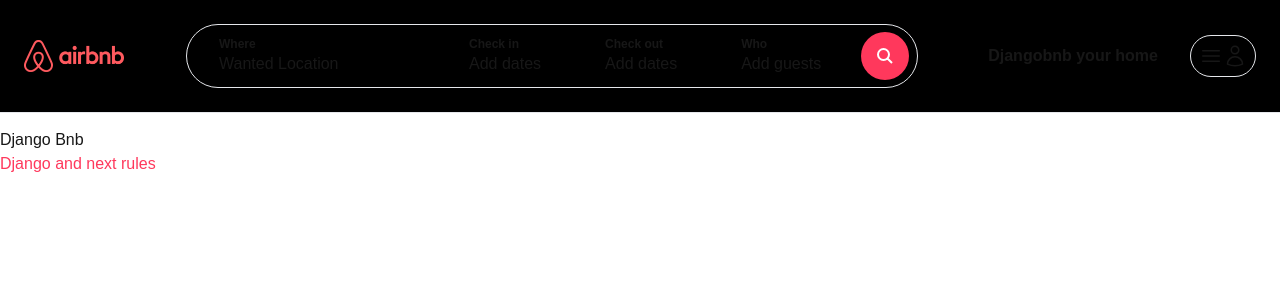
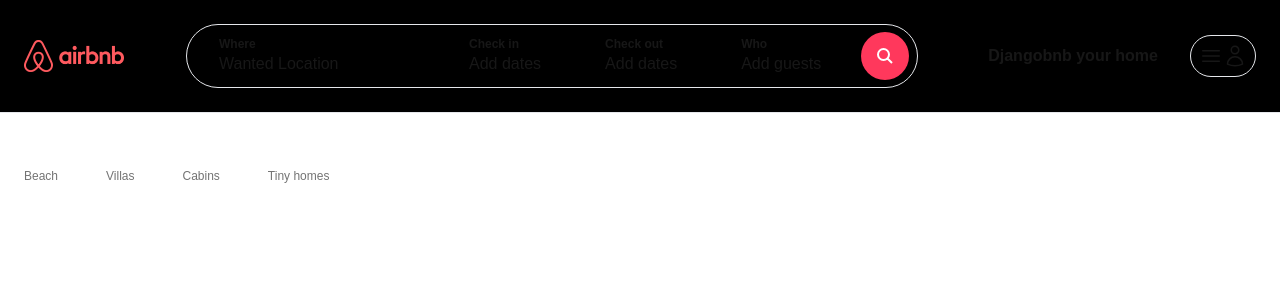
Before and after one commit to JesherI/Airbnb-frontend, a Next.js app: page / in a window 1280 px wide. Shown: the top 300 px of the page. Built offline with nearby package versions, Linux system fonts and the light colour scheme.

Commit message:
02 version add Categories

```diff
--- /dev/null
+++ b/app/components/Categories.tsx
@@ -0,0 +1,26 @@
+import Image from "next/image";
+
+const Categories = () => {
+    return (
+        <div className="pt-3 cursor-pointer pb-6 flex items-center space-x-12">
+            <div className="pb-4 flex flex-col items-center space-y-2 border-b-2 border-white opacity-60 hover:border-gray-200 hover:opacity-100">
+                <Image src="/icn_category.png" alt="Category - Beach" width={20} height={20} />
+                <span className="text-xs">Beach</span>
+            </div>
+            <div className="pb-4 flex flex-col items-center space-y-2 border-b-2 border-white opacity-60 hover:border-gray-200 hover:opacity-100">
+                <Image src="/icn_category.png" alt="Category - Beach" width={20} height={20} />
+                <span className="text-xs">Villas</span>
+            </div>
+            <div className="pb-4 flex flex-col items-center space-y-2 border-b-2 border-white opacity-60 hover:border-gray-200 hover:opacity-100">
+                <Image src="/icn_category.png" alt="Category - Beach" width={20} height={20} />
+                <span className="text-xs">Cabins</span>
+            </div>
+            <div className="pb-4 flex flex-col items-center space-y-2 border-b-2 border-white opacity-60 hover:border-gray-200 hover:opacity-100">
+                <Image src="/icn_category.png" alt="Category - Beach" width={20} height={20} />
+                <span className="text-xs">Tiny homes</span>
+            </div>
+        </div>
+    )
+}
+
+export default Categories;
--- a/app/page.tsx
+++ b/app/page.tsx
@@ -1,11 +1,10 @@
-import Image from "next/image";
+import Categories from "./components/Categories";
 
 export default function Home() {
   return (
-      <main className="">
+      <main className="max-w-[1500px] mx-auto px-6">
         <br /><br /><br />
-        Django Bnb
-        <h2 className="text-airbnb">Django and next rules</h2>
+          <Categories />
       </main>
 
   );
```
Also changed, not shown: public/icn_category.png (added).
